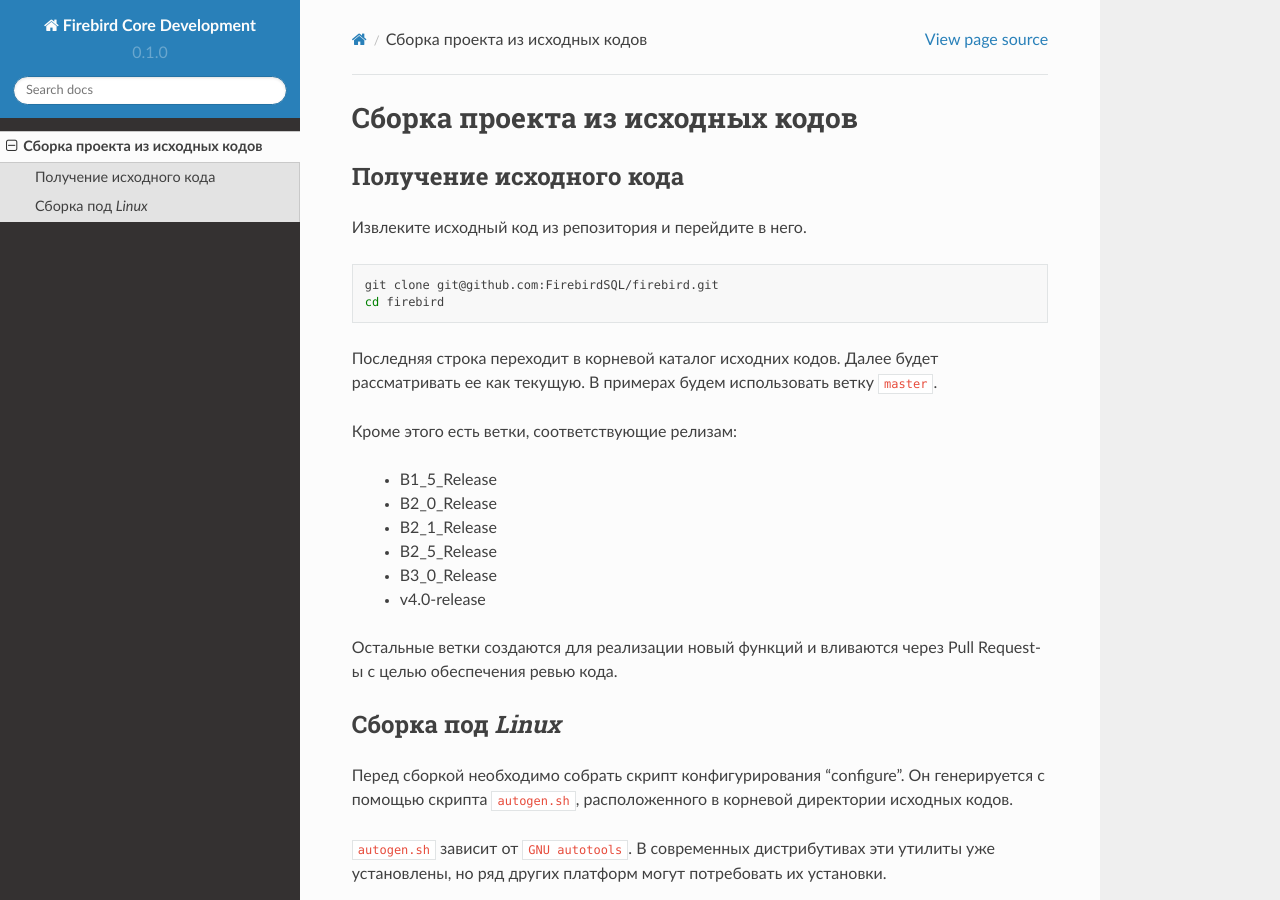
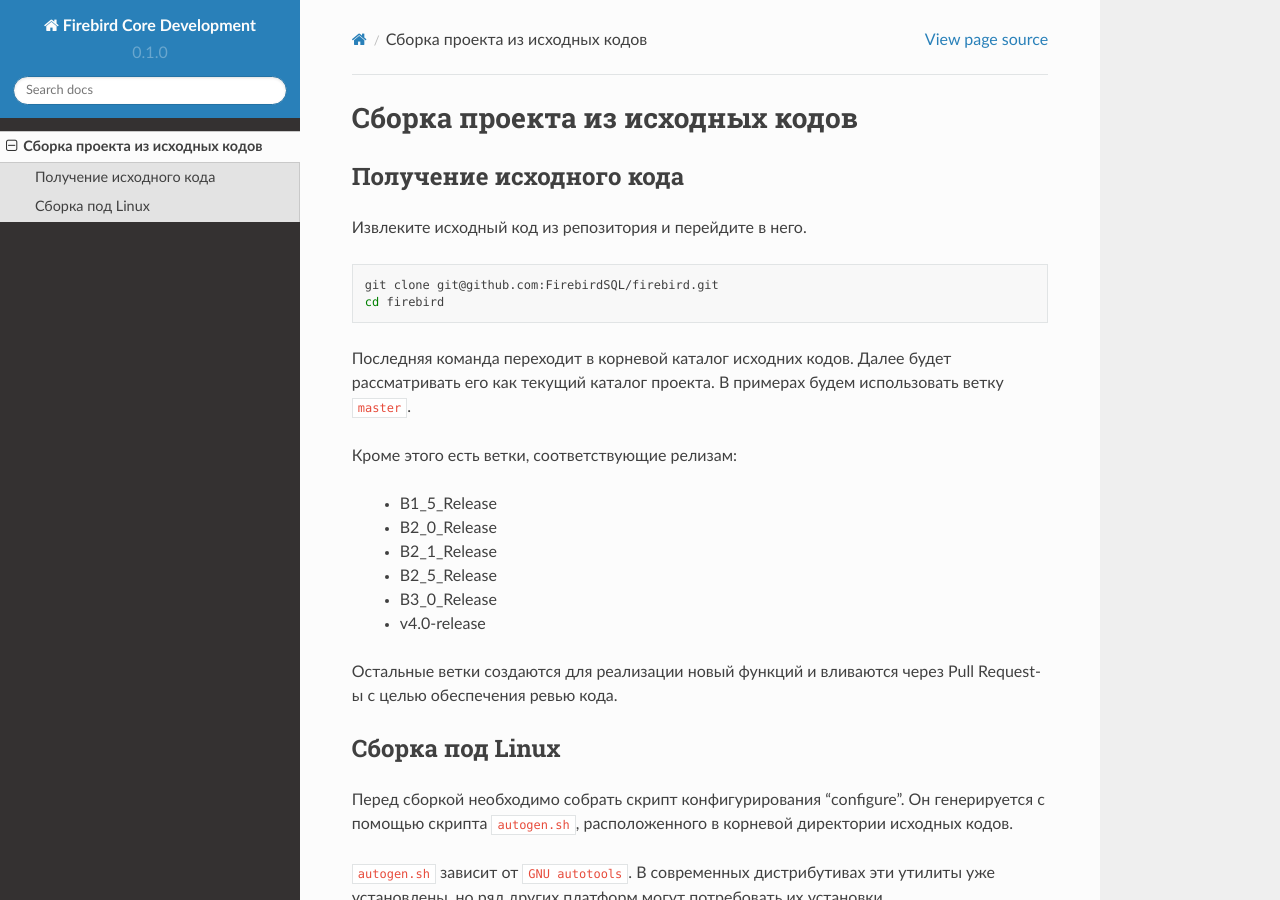
Before and after one commit to romansimakov/firebird_development_ru, a Sphinx documentation site: the page built from docs/source/build.rst, in a window 1280 px wide and 900 px high. Built offline with Sphinx 7.4.7 and the Read the Docs theme 2.0.0, drawn with Linux system fonts in a browser that asks for light colours.

Commit message:
formatting

```diff
--- a/docs/source/build.rst
+++ b/docs/source/build.rst
@@ -12,7 +12,7 @@
     git clone git@github.com:FirebirdSQL/firebird.git
     cd firebird
 
-Последняя строка переходит в корневой каталог исходних кодов. Далее будет рассматривать ее как текущую. В примерах будем использовать ветку ``master``.
+Последняя команда переходит в корневой каталог исходних кодов. Далее будет рассматривать его как текущий каталог проекта. В примерах будем использовать ветку ``master``.
 
 Кроме этого есть ветки, соответствующие релизам:
 
@@ -27,7 +27,7 @@
 с целью обеспечения ревью кода.
 
 
-Сборка под `Linux`
+Сборка под Linux
 ----------------
 
 Перед сборкой необходимо собрать скрипт конфигурирования "configure".
@@ -40,6 +40,7 @@
 Однако для целей разработки удобнее вместо ``configure`` всегда вызывать ``autogen.sh``, но с параметрами конфигурирования, т.к. ``autogen.sh`` все равно вызовет ``configure`` и передаст ему свои параметры. Рассмотрим некоторые из них, важные при сборке на машине разработчика. Полный набор можно увидеть в самом скрипте.
 
     ``--enable-developer`` - конфигурирует проект для сборки на машине разработчика. По умолчанию будет собираться отладочная версия, отключены оптимизации и предопределен макром ``DEBUG``.
+
     ``--enable-binreloc`` - позволяет перемещаемый исполнимый код. Если кратко, то это позволит вам запускать исполняемые файлы прямо из каталога сборки без предварительной установки.
 
 После конфигурирования останется лишь вызвать команду ``make``. Весь набор команд выглядит следуюшим образом.
```
